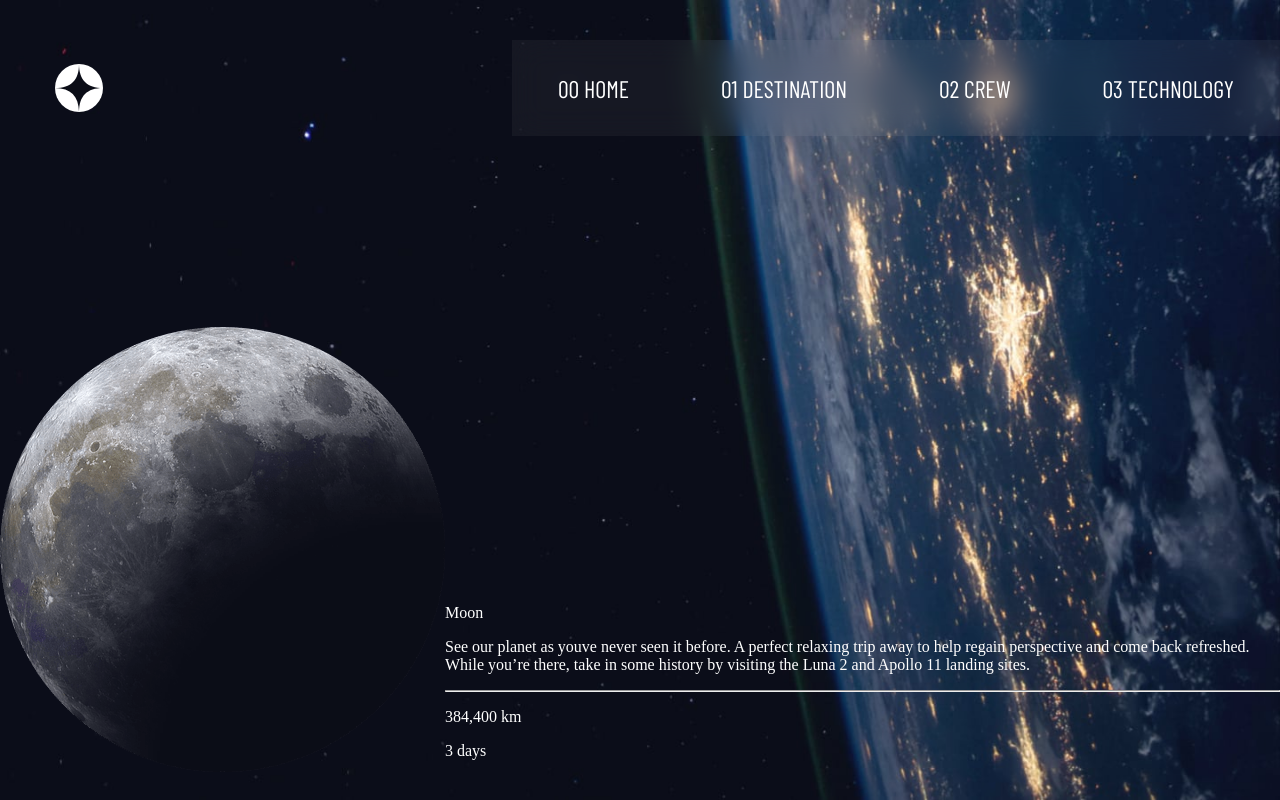
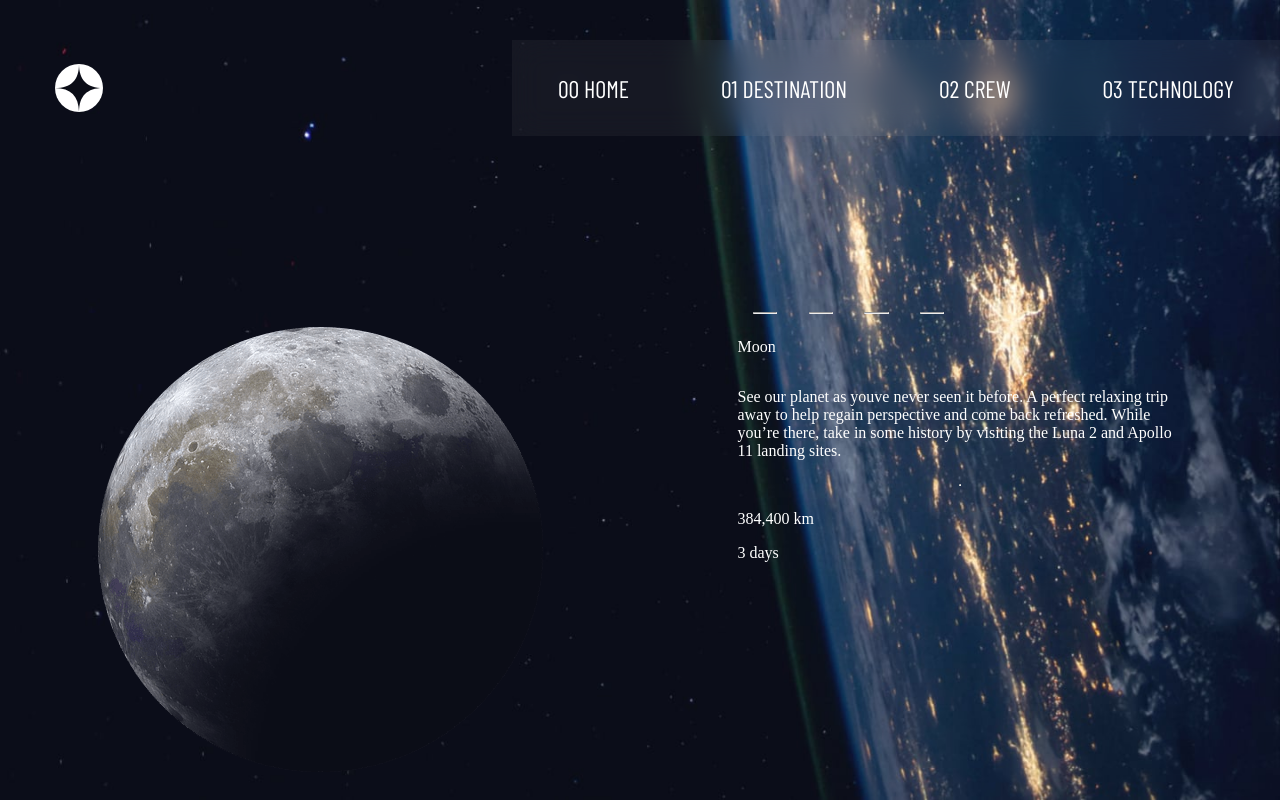
Before and after one commit to DavidSRV/SpaceTS, a React (Create React App) app: page /Destination in a window 1280 px wide. Built offline with nearby package versions, Linux system fonts and the light colour scheme; a web font is replaced by a local one.

Commit message:
Section destination work

```diff
--- a/src/pages/destination/Destination.tsx
+++ b/src/pages/destination/Destination.tsx
@@ -1,13 +1,12 @@
 import React from "react";
 import { IDestination } from "../../utils/models/interfaces";
-import  "./_destinations.scss";
+import "./_destinations.scss";
 
 const Destination = ({ destination }: IDestination): JSX.Element => {
-
-
   return (
     <>
-      {destination.map((destination) => (
+      {destination
+        .map((destination) => (
           <section className="section">
 
             <article className="section__containerImg">
@@ -15,9 +14,12 @@ const Destination = ({ destination }: IDestination): JSX.Element => {
             </article>
 
             <article>
-            <div className="section__description">
+              <div className="section__containerInfo">
                 <div className="section__select">
-
+                  <hr className="section__button" />
+                  <hr className="section__button" />
+                  <hr className="section__button" />
+                  <hr className="section__button" />
                 </div>
 
                 <p className="section__name">{destination.name}</p>
@@ -36,7 +38,8 @@ const Destination = ({ destination }: IDestination): JSX.Element => {
               </div>
             </article>
           </section>
-      )).slice(0,1)}
+        ))
+        .slice(0, 1)}
     </>
   );
 };
--- a/src/pages/destination/_destinations.scss
+++ b/src/pages/destination/_destinations.scss
@@ -1,8 +1,35 @@
 section{
     display: flex;
-    justify-content: space-evenly;
+    align-items: center;
+    justify-content: space-around;
+    height: 80vh;
     align-items: flex-end;
     color: white;
-    height: 80vh;
+
+    & .section__containerImg{
+        img{
+
+        }
+    }
+
+    & .section__containerInfo{
+        display: flex;
+        flex-direction: column;
+        width: 445px;
+        height: 472px;
+
+        & .section__select{
+            display: flex;
+            width: 50%;
+
+            & .section__button{
+                width: 10%;
+            }
+
+
+        }
+
+    }
+
 
 }
```
Lines whose indentation alone changed are shown as unchanged.
